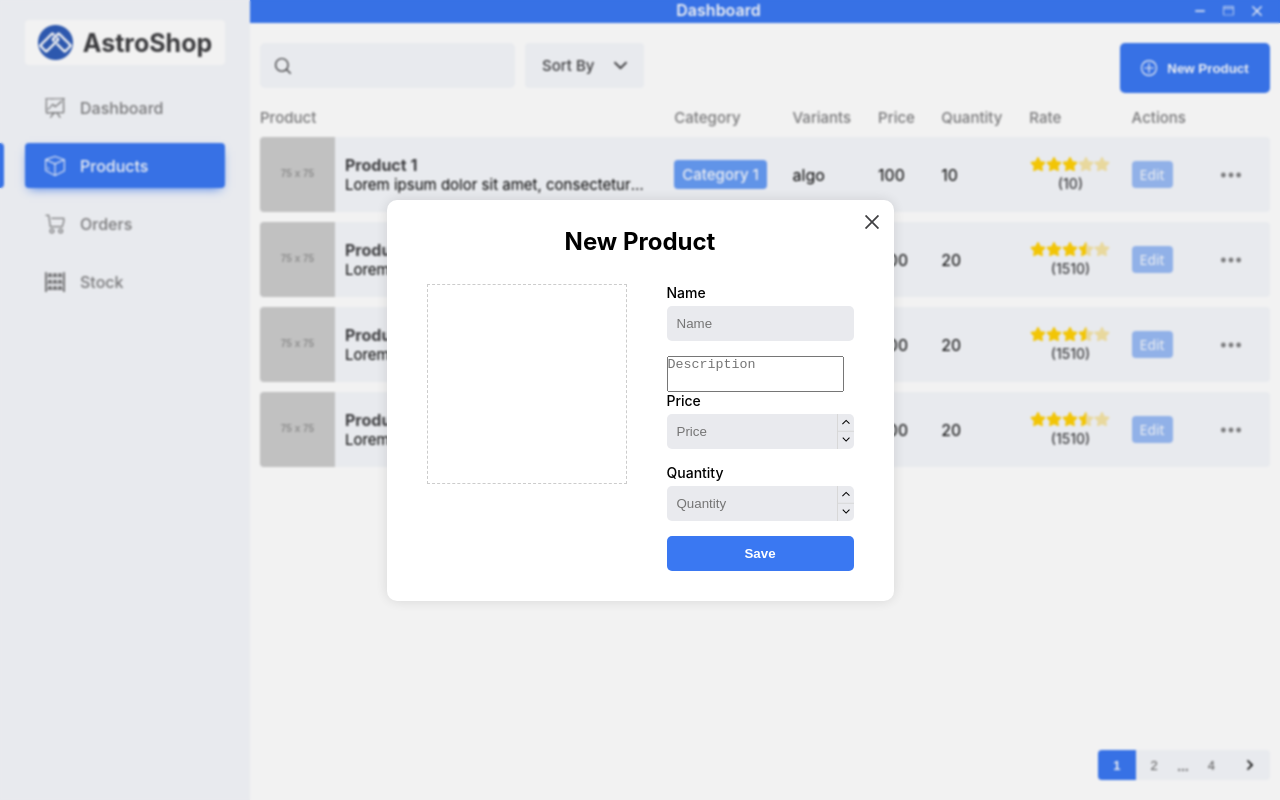
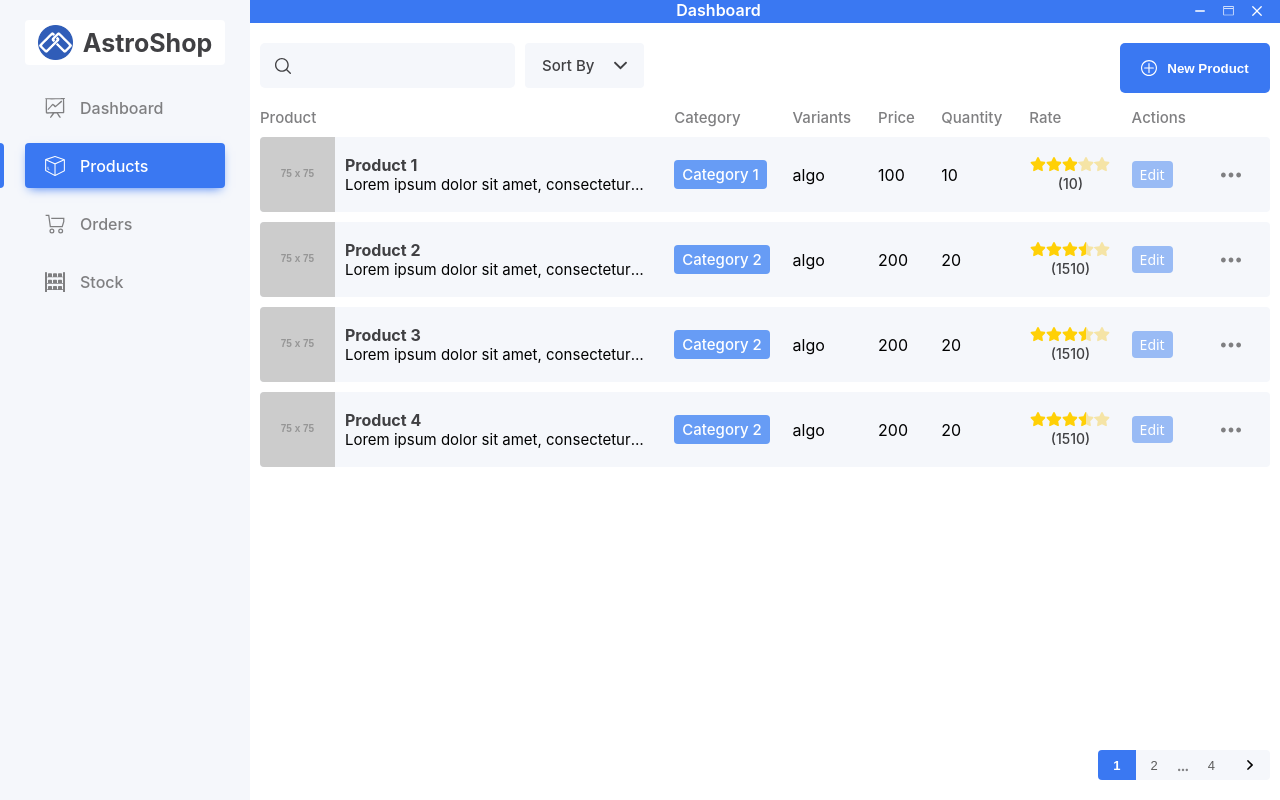
Before and after one commit to sebas-pena/store, a React (Create React App) app in the folder management-app/: page /products in a window 1280 px wide. Built offline with nearby package versions, Linux system fonts and the light colour scheme.

Commit message:
progreso new products modal

```diff
--- a/management-app/src/components/button/Button.jsx
+++ b/management-app/src/components/button/Button.jsx
@@ -1,5 +1,5 @@
 import "./Button.css"
-const bgColor = {
+const buttonBgColor = {
 	primary: "#3A78F2",
 	secondary: "#00a8ff",
 	success: "#00a8ff",
@@ -19,15 +19,15 @@ const buttonSmall = {
 	padding: "10px 20px",
 }
 
-const Button = ({ color = "", children, small, big }) => {
+const Button = ({ color = "", children, small, big, onClick }) => {
 	let buttonStyle = {
-		backgroundColor: bgColor[color] || bgColor.primary,
+		backgroundColor: buttonBgColor[color] || buttonBgColor.primary,
 		...(small ? buttonSmall : {}),
 		...(big ? buttonBig : {}),
 	}
 
 	return (
-		<button className="button__ctn" style={buttonStyle}>
+		<button className="button__ctn" style={buttonStyle} onClick={onClick}>
 			{children}
 		</button>
 	)
--- a/management-app/src/components/button/add-button/AddButton.jsx
+++ b/management-app/src/components/button/add-button/AddButton.jsx
@@ -1,9 +1,9 @@
 import Button from "../Button"
 import { ReactComponent as AddIcon } from "../../../assets/svg/plus.svg"
 import "./AddButton.css"
-const AddButton = ({ children }) => {
+const AddButton = ({ children, onClick }) => {
 	return (
-		<Button big>
+		<Button big onClick={onClick}>
 			<AddIcon
 				width="16"
 				height="16"
--- a/management-app/src/components/modals/new-product/NewProductModal.css
+++ b/management-app/src/components/modals/new-product/NewProductModal.css
@@ -7,7 +7,7 @@
   border-radius: 10px;
   background-color: #fff;
   box-shadow: 0 0 14px rgb(0 0 0 / 12%);
-  animation: modal-open .3s ease-out;
+  animation: modal-open .3s ease-in;
 }
 
 .new-product-modal__close-btn{
@@ -52,14 +52,13 @@
   height: 100%;
 }
 
+.new-product-modal__ctn.close{
+  animation: modal-close .3s ease-out forwards;
+}
+
 
 @keyframes modal-open{
-  /* 0%{
-    transform: translateY(100%);
-  }
-  100%{
-    transform: translateY(0);
-  } */
+
     from {
       opacity: 0;
       transform: translate3d(-100%, 0 , 0);
@@ -69,3 +68,15 @@
       transform: translate3d(0, 0, 0);
     }
 }
+
+@keyframes modal-close{
+
+    from {
+      opacity: 1;
+      transform: translate3d(0, 0 , 0);
+    }
+    to {
+      opacity: 0;
+      transform: translate3d(100%, 0, 0);
+    }
+}
--- a/management-app/src/components/modals/new-product/NewProductModal.jsx
+++ b/management-app/src/components/modals/new-product/NewProductModal.jsx
@@ -1,15 +1,30 @@
+import { useRef } from "react"
 import Modal from "../Modal"
 
 import { ReactComponent as CloseIcon } from "../../../assets/svg/cross2.svg"
+import { ReactComponent as ImagesIcon } from "../../../assets/svg/images.svg"
 import "./NewProductModal.css"
 import Input from "../../input/Input"
 import Button from "../../button/Button"
 
 const NewProductModal = ({ handleClose }) => {
+	const modalCtnRef = useRef(null)
+
+	const handleCloseModal = () => {
+		let modalCtn = modalCtnRef.current
+		modalCtn.classList.add("close")
+		setTimeout(() => {
+			handleClose()
+		}, 300)
+	}
+
 	return (
 		<Modal>
-			<div className="new-product-modal__ctn">
-				<button className="new-product-modal__close-btn" onClick={handleClose}>
+			<div ref={modalCtnRef} className="new-product-modal__ctn">
+				<button
+					className="new-product-modal__close-btn"
+					onClick={handleCloseModal}
+				>
 					<CloseIcon width="14" height="14" fill="#404043" />
 				</button>
 				<header className="new-product-modal__header">
@@ -17,6 +32,7 @@ const NewProductModal = ({ handleClose }) => {
 				</header>
 				<form className="new-product-modal__form">
 					<label className="new-product-modal__images-input">
+						<ImagesIcon width="36" height="36" fill="#404043" />
 						<input type="file" name="images" />
 					</label>
 					<div className="new-product-modal__inputs-ctn">
--- a/management-app/src/pages/ProductsPage.jsx
+++ b/management-app/src/pages/ProductsPage.jsx
@@ -12,12 +12,14 @@ const ProductsPage = () => {
 	const [sort, setSort] = useState("")
 	const [search, setSearch] = useState("")
 	const [products, setProducts] = useState([])
+	const [showNewProductModal, setShowNewProductModal] = useState(false)
 
 	useEffect(() => {
 		console.log(sort)
 	}, [sort])
 
 	return (
+		<>
 			<div className="product-page__ctn">
 				<div className="product-page__header">
 					<ProductSearch />
@@ -27,7 +29,13 @@ const ProductsPage = () => {
 						handleChange={setSort}
 					/>
 					<div className="product-page__add-product">
-					<AddButton>New Product</AddButton>
+						<AddButton
+							onClick={() => {
+								setShowNewProductModal(true)
+							}}
+						>
+							New Product
+						</AddButton>
 					</div>
 				</div>
 				<div className="product-page__body">
@@ -36,8 +44,18 @@ const ProductsPage = () => {
 						<Pagination />
 					</div>
 				</div>
-			<NewProductModal handleClose={() => {}}>Modal</NewProductModal>
 			</div>
+			{showNewProductModal && (
+				<NewProductModal
+					handleClose={() => {
+						setShowNewProductModal(false)
+					}}
+					handleSubmit={() => {}}
+				>
+					Modal
+				</NewProductModal>
+			)}
+		</>
 	)
 }
 
```
Lines whose indentation alone changed are shown as unchanged.
